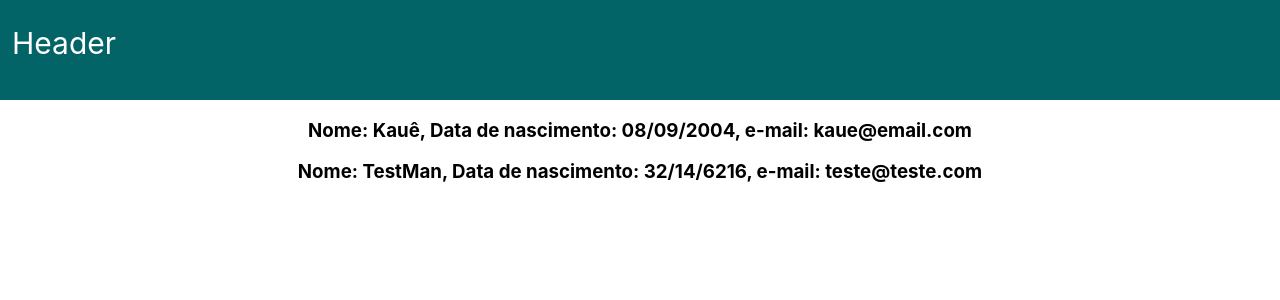
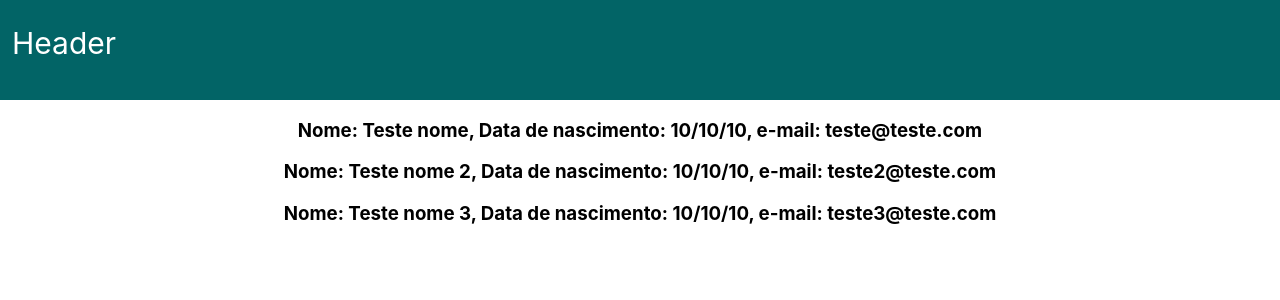
Before and after one commit to Kaue-C-Matos/projeto-react, a React (Create React App) app: page / in a window 1280 px wide. Shown: the top 300 px of the page. Built offline with nearby package versions, Linux system fonts and the light colour scheme.

Commit message:
Foi adicionado um array de usuários, que é lido e apresentado na tela

```diff
--- a/src/App.js
+++ b/src/App.js
@@ -1,13 +1,28 @@
 import './App.css';
 import UserInfo from './components/UserInfo';
 import Header from './components/header';
+
+const listUsers = [{
+  name: 'Teste nome',
+  birthday: '10/10/10',
+  email: "teste@teste.com"
+},
+{
+  name: 'Teste nome 2',
+  birthday: '10/10/10',
+  email: "teste2@teste.com"
+},
+{
+  name: 'Teste nome 3',
+  birthday: '10/10/10',
+  email: "teste3@teste.com"
+}]
 
 function App() {
   return (
     <div className="App">
         <Header />
-        <UserInfo name="Kauê" birthday="08/09/2004" email="kaue@email.com"/>
-        <UserInfo name="TestMan" birthday="32/14/6216" email="teste@teste.com"/>
+        <UserInfo users={listUsers}/>
     </div>
   );
 }
--- a/src/components/UserInfo.css
+++ b/src/components/UserInfo.css
@@ -1,4 +1,3 @@
 .userContainer{
-    margin: 10px;
     color: black;
 }
--- a/src/components/UserInfo.js
+++ b/src/components/UserInfo.js
@@ -1,9 +1,11 @@
 import "./UserInfo.css"
 
-const UserInfo = ({name, birthday, email}) =>{
+const UserInfo = ({users}) =>{
     return(
         <div className="userContainer">
-            <h3>Nome: {name}, Data de nascimento: {birthday}, e-mail: {email} </h3>
+            {users.map(User =>(
+                <h3>Nome: {User.name}, Data de nascimento: {User.birthday}, e-mail: {User.email} </h3>
+            ))}
         </div>
     )
 }
```
